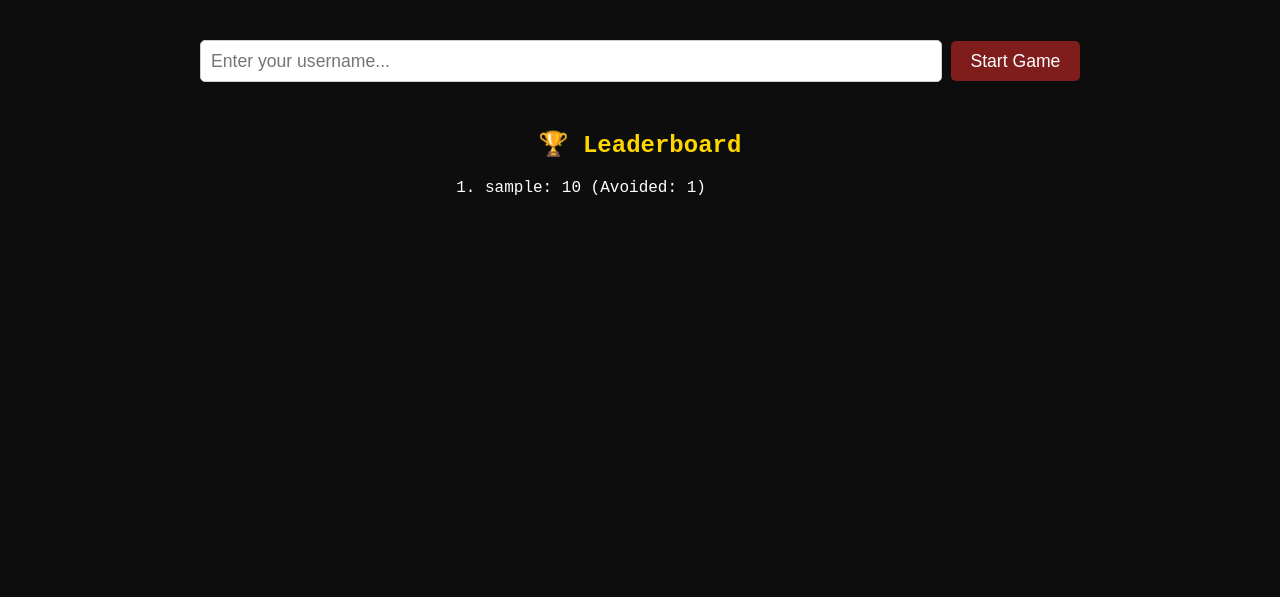
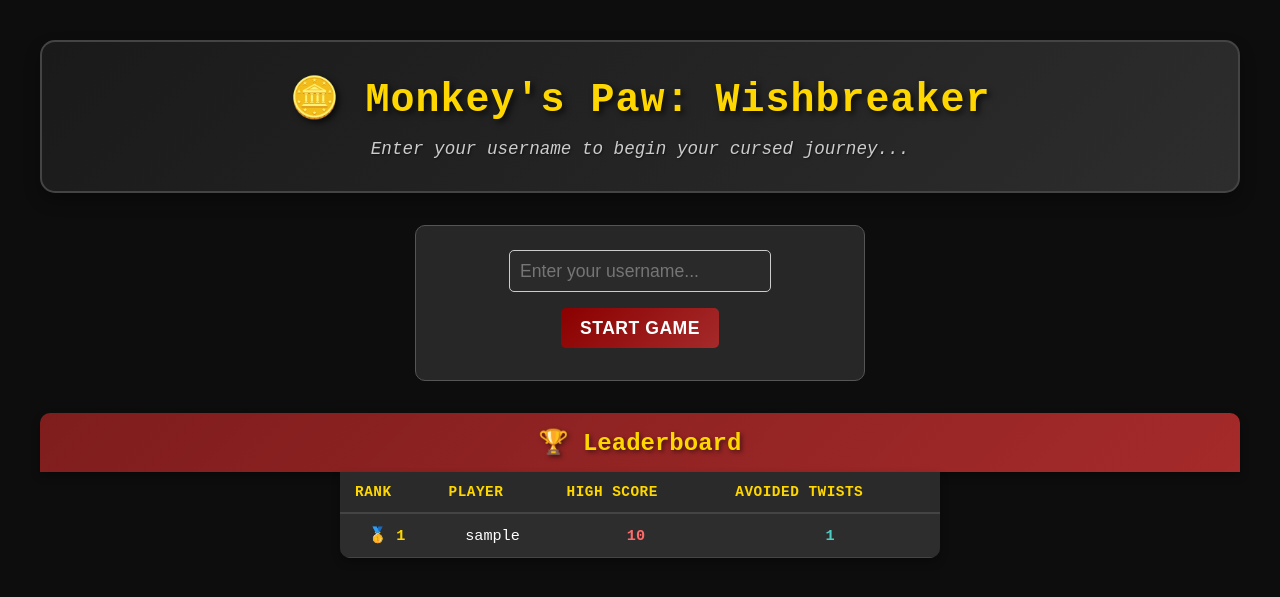
Before and after one commit to VictorFernandezGit/monkey-paw-game, a Flask app: page / in a window 1280 px wide. Shown: the top 597 px of the page. Run offline with Flask 3, Linux system fonts and the light colour scheme; tables that the repository leaves empty hold one stand-in row (values such as "Sample post").

Commit message:
title game change

```diff
--- a/static/script.js
+++ b/static/script.js
@@ -5,7 +5,7 @@ window.addEventListener('DOMContentLoaded', () => {
   const startBtn = document.getElementById('startBtn');
   const usernameError = document.getElementById('usernameError');
   const gameSection = document.getElementById('gameSection');
-  const leaderboardList = document.getElementById('leaderboardList');
+  const leaderboardBody = document.getElementById('leaderboardBody');
   const userOutcomeBox = document.getElementById('userOutcomeBox');
 
   // Hide game section until username is set
@@ -16,14 +16,22 @@ window.addEventListener('DOMContentLoaded', () => {
     try {
       const res = await fetch('/leaderboard');
       const data = await res.json();
-      leaderboardList.innerHTML = '';
+      const leaderboardBody = document.getElementById('leaderboardBody');
+      leaderboardBody.innerHTML = '';
+
       data.forEach(([user, score, avoidedTwists], idx) => {
-        const li = document.createElement('li');
-        li.textContent = `${user}: ${score} (Avoided: ${avoidedTwists})`;
-        leaderboardList.appendChild(li);
+        const row = document.createElement('tr');
+        row.innerHTML = `
+          <td>${idx + 1}</td>
+          <td>${user}</td>
+          <td>${score}</td>
+          <td>${avoidedTwists}</td>
+        `;
+        leaderboardBody.appendChild(row);
       });
     } catch (e) {
-      leaderboardList.innerHTML = '<li>Could not load leaderboard.</li>';
+      const leaderboardBody = document.getElementById('leaderboardBody');
+      leaderboardBody.innerHTML = '<tr><td colspan="4" style="text-align: center; color: #ff6b6b;">Could not load leaderboard.</td></tr>';
     }
   }
   fetchLeaderboard();
--- a/static/style.css
+++ b/static/style.css
@@ -39,3 +39,172 @@ button:hover {
   margin-left: auto;
   margin-right: auto;
 }
+
+/* Leaderboard Styling */
+.leaderboard-header {
+  background: linear-gradient(135deg, #7f1d1d, #A52A2A);
+  border-radius: 10px 10px 0 0;
+  padding: 15px 20px;
+  text-align: center;
+  box-shadow: 0 4px 8px rgba(0, 0, 0, 0.3);
+}
+
+.leaderboard-header h2 {
+  color: #FFD700;
+  margin: 0;
+  font-size: 1.5rem;
+  text-shadow: 2px 2px 4px rgba(0, 0, 0, 0.5);
+}
+
+.leaderboard-container {
+  background: #1a1a1a;
+  border-radius: 0 0 10px 10px;
+  overflow: hidden;
+  box-shadow: 0 4px 8px rgba(0, 0, 0, 0.3);
+  max-width: 600px;
+  margin: 0 auto;
+}
+
+#leaderboardTable {
+  width: 100%;
+  border-collapse: collapse;
+  color: #fff;
+}
+
+#leaderboardTable thead {
+  background: #2a2a2a;
+}
+
+#leaderboardTable th {
+  padding: 12px 15px;
+  text-align: left;
+  font-weight: bold;
+  color: #FFD700;
+  border-bottom: 2px solid #444;
+  font-size: 0.9rem;
+  text-transform: uppercase;
+  letter-spacing: 0.5px;
+}
+
+#leaderboardTable tbody tr:nth-child(odd) {
+  background: #2d2d2d;
+}
+
+#leaderboardTable tbody tr:nth-child(even) {
+  background: #1f1f1f;
+}
+
+#leaderboardTable tbody tr:hover {
+  background: #3a3a3a;
+  transition: background-color 0.2s ease;
+}
+
+#leaderboardTable td {
+  padding: 12px 15px;
+  border-bottom: 1px solid #444;
+  font-size: 0.95rem;
+}
+
+#leaderboardTable td:first-child {
+  font-weight: bold;
+  color: #FFD700;
+  text-align: center;
+}
+
+#leaderboardTable td:nth-child(3) {
+  color: #FF6B6B;
+  font-weight: bold;
+  text-align: center;
+}
+
+#leaderboardTable td:nth-child(4) {
+  color: #4ECDC4;
+  font-weight: bold;
+  text-align: center;
+}
+
+/* Medal emojis for top 3 */
+#leaderboardTable tbody tr:nth-child(1) td:first-child::before {
+  content: "🥇 ";
+}
+
+#leaderboardTable tbody tr:nth-child(2) td:first-child::before {
+  content: "🥈 ";
+}
+
+#leaderboardTable tbody tr:nth-child(3) td:first-child::before {
+  content: "🥉 ";
+}
+
+/* Game Title and Username Section */
+.game-title {
+  text-align: center;
+  margin-bottom: 2rem;
+  padding: 2rem 1rem;
+  background: linear-gradient(135deg, #1a1a1a, #2d2d2d);
+  border-radius: 15px;
+  box-shadow: 0 8px 16px rgba(0, 0, 0, 0.3);
+  border: 2px solid #444;
+}
+
+.game-title h1 {
+  color: #FFD700;
+  font-size: 2.5rem;
+  margin: 0 0 1rem 0;
+  text-shadow: 3px 3px 6px rgba(0, 0, 0, 0.7);
+  font-weight: bold;
+  letter-spacing: 1px;
+}
+
+.game-subtitle {
+  color: #ccc;
+  font-size: 1.1rem;
+  margin: 0;
+  font-style: italic;
+  text-shadow: 1px 1px 2px rgba(0, 0, 0, 0.5);
+}
+
+.username-form {
+  text-align: center;
+  max-width: 400px;
+  margin: 0 auto;
+  padding: 1.5rem;
+  background: rgba(45, 45, 45, 0.8);
+  border-radius: 10px;
+  border: 1px solid #555;
+}
+
+.username-form input {
+  background: #2a2a2a;
+  color: #fff;
+  border: 2px solid #555;
+  transition: border-color 0.3s ease;
+}
+
+.username-form input:focus {
+  outline: none;
+  border-color: #FFD700;
+  box-shadow: 0 0 10px rgba(255, 215, 0, 0.3);
+}
+
+.username-form button {
+  background: linear-gradient(135deg, #8B0000, #A52A2A);
+  color: #fff;
+  border: none;
+  border-radius: 5px;
+  cursor: pointer;
+  transition: all 0.3s ease;
+  font-weight: bold;
+  text-transform: uppercase;
+  letter-spacing: 0.5px;
+}
+
+.username-form button:hover {
+  background: linear-gradient(135deg, #A52A2A, #8B0000);
+  transform: translateY(-2px);
+  box-shadow: 0 4px 8px rgba(0, 0, 0, 0.3);
+}
+
+.username-form button:active {
+  transform: translateY(0);
+}
--- a/templates/index.html
+++ b/templates/index.html
@@ -8,9 +8,15 @@
 </head>
 <body>
   <div id="usernameSection" style="margin-bottom:2rem;">
-    <input type="text" id="usernameInput" placeholder="Enter your username..." style="font-size:1.1rem; padding:0.6rem; border-radius:5px; border:1px solid #ccc;" />
-    <button id="startBtn" style="padding:0.6rem 1.2rem; font-size:1.1rem;">Start Game</button>
-    <div id="usernameError" style="color:crimson; margin-top:0.5rem;"></div>
+    <div class="game-title">
+      <h1>🪙 Monkey's Paw: Wishbreaker</h1>
+      <p class="game-subtitle">Enter your username to begin your cursed journey...</p>
+    </div>
+    <div class="username-form">
+      <input type="text" id="usernameInput" placeholder="Enter your username..." style="font-size:1.1rem; padding:0.6rem; border-radius:5px; border:1px solid #ccc;" />
+      <button id="startBtn" style="padding:0.6rem 1.2rem; font-size:1.1rem;">Start Game</button>
+      <div id="usernameError" style="color:crimson; margin-top:0.5rem;"></div>
+    </div>
   </div>
 
   <div id="gameSection" style="display:none;">
@@ -32,8 +38,23 @@
   </div>
 
   <div id="leaderboardSection" style="margin-top:2rem;">
-    <h2 style="color:#ffd700;">🏆 Leaderboard</h2>
-    <ol id="leaderboardList" style="text-align:left; max-width:350px; margin:0 auto; color:#fff;"></ol>
+    <div class="leaderboard-header">
+      <h2>🏆 Leaderboard</h2>
+    </div>
+    <div class="leaderboard-container">
+      <table id="leaderboardTable">
+        <thead>
+          <tr>
+            <th>Rank</th>
+            <th>Player</th>
+            <th>High Score</th>
+            <th>Avoided Twists</th>
+          </tr>
+        </thead>
+        <tbody id="leaderboardBody">
+        </tbody>
+      </table>
+    </div>
   </div>
 
   <script src="/static/script.js"></script>
```
